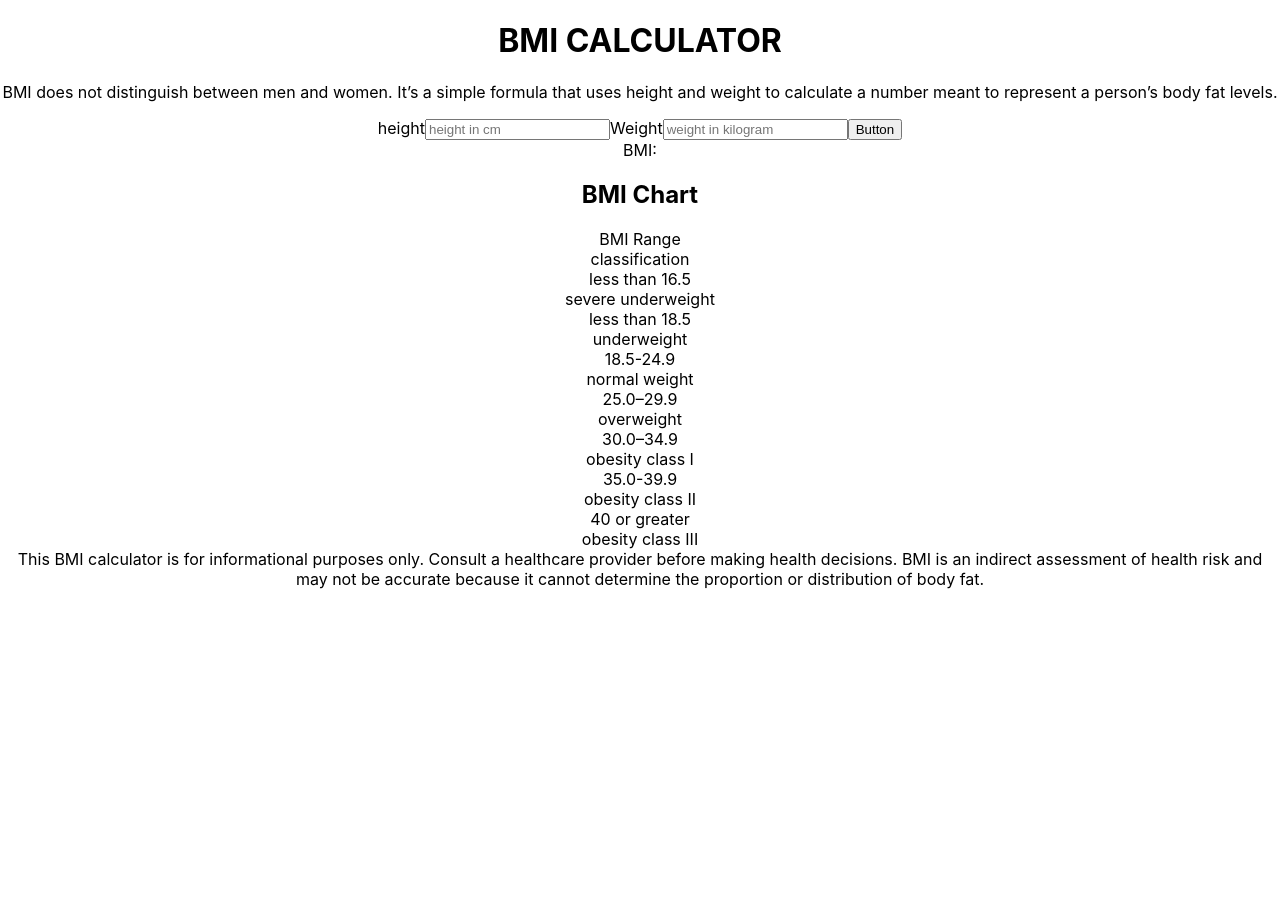
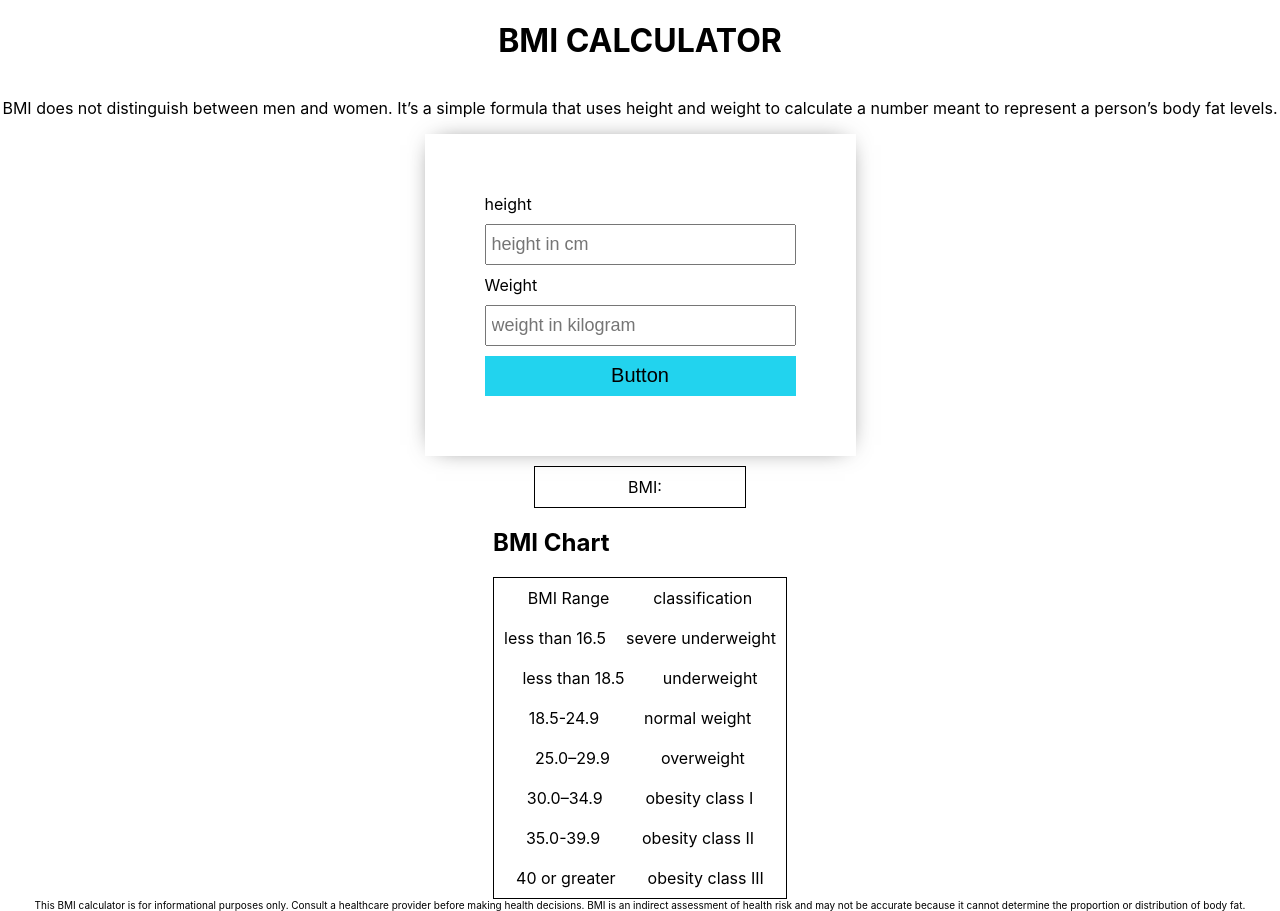
Before and after one commit to RaviPratihast/bmi-calculator, a React (Create React App) app: page / in a window 1280 px wide. Before the commit the page ends 800 px from the top, so only its background shows below. Built offline with nearby package versions, Linux system fonts and the light colour scheme.

Commit message:
style: styling of App is Done.

```diff
--- a/src/App.css
+++ b/src/App.css
@@ -1,38 +1,80 @@
 .App {
-  text-align: center;
+  /* background-color: aqua; */
+  display: flex;
+  flex-direction: column;
+  justify-content: center;
+  align-items: center;
 }
 
-.App-logo {
-  height: 40vmin;
-  pointer-events: none;
+.bmi-calculator-container {
+  display: flex;
+  flex-direction: column;
+  justify-content: center;
+  align-items: center;
+}
+.bmi-calculator-container > form {
+  display: flex;
+  flex-direction: column;
+  gap: 10px;
+  /* border: 1px solid black; */
+  padding: 60px;
+  /* background-color: var(--bg-color-app); */
+  background-color: white;
+  -webkit-box-shadow: 0px 0px 24px -11px rgba(0, 0, 0, 0.75);
+  -moz-box-shadow: 0px 0px 24px -11px rgba(0, 0, 0, 0.75);
+  box-shadow: 0px 0px 24px -11px rgba(0, 0, 0, 0.75);
+}
+.bmi-calculator-container > form > input {
+  height: 35px;
+  width: 300px;
+  font-size: 18px;
+  padding-left: 5px;
+  outline: none;
+}
+.bmi-calculator-container > form > button {
+  height: 40px;
+  font-size: 20px;
+  background-color: var(--border-color);
+  /* font: inherit; */
+  font-style: inherit;
+  font-weight: 400;
+  cursor: pointer;
+  /* border: 1px solid black; */
+  border: none;
 }
 
-@media (prefers-reduced-motion: no-preference) {
-  .App-logo {
-    animation: App-logo-spin infinite 20s linear;
-  }
+.display-container {
+  margin-top: 10px;
+  border: 1px solid black;
+  height: 40px;
+  width: 200px;
+  display: flex;
+  align-items: center;
+  justify-content: center;
+  padding-left: 10px;
 }
 
-.App-header {
-  background-color: #282c34;
-  min-height: 100vh;
+.BMI-information-container {
   display: flex;
   flex-direction: column;
+}
+.main-BMI-chart-container {
+  display: flex;
+  flex-direction: column;
+  border: 1px solid black;
+}
+.main-BMI-chart-container > .bmi-row {
+  display: flex;
+  justify-content: space-evenly;
+  padding: 10px;
+  gap: 20px;
+}
+/* .main-BMI-chart-container > .bmi-row > .bmi-column {
+  display: flex;
+  justify-content: center;
   align-items: center;
-  justify-content: center;
-  font-size: calc(10px + 2vmin);
-  color: white;
+  border: 1px solid black;
+} */
+footer {
+  font-size: 10px;
 }
-
-.App-link {
-  color: #61dafb;
-}
-
-@keyframes App-logo-spin {
-  from {
-    transform: rotate(0deg);
-  }
-  to {
-    transform: rotate(360deg);
-  }
-}
--- a/src/App.js
+++ b/src/App.js
@@ -55,35 +55,35 @@ function App() {
         <div className="BMI-information-container">
           <h2>BMI Chart</h2>
           <div className="main-BMI-chart-container">
-            <div className="BMI-range-classification-container ">
-              <div>BMI Range</div>
-              <div>classification</div>
+            <div className="bmi-row BMI-range-classification-container ">
+              <div className="bmi-column">BMI Range</div>
+              <div className="bmi-column">classification</div>
             </div>
-            <div className="severe-underweight-container">
+            <div className="bmi-row severe-underweight-container">
               <div>less than 16.5</div>
               <div>severe underweight</div>
             </div>
-            <div className="underweight-container">
+            <div className="bmi-row underweight-container">
               <div>less than 18.5</div>
               <div>underweight</div>
             </div>
-            <div className="normal-weight-container">
+            <div className="bmi-row normal-weight-container">
               <div>18.5-24.9</div>
               <div>normal weight</div>
             </div>
-            <div className="overweight-container">
+            <div className="bmi-row overweight-container">
               <div>25.0–29.9</div>
               <div>overweight</div>
             </div>
-            <div className="obesity-class-1-container">
+            <div className="bmi-row obesity-class-1-container">
               <div>30.0–34.9</div>
               <div>obesity class I</div>
             </div>
-            <div className="obesity-class-2-container">
+            <div className="bmi-row obesity-class-2-container">
               <div>35.0-39.9</div>
               <div>obesity class II</div>
             </div>
-            <div className="obesity-class-3-container">
+            <div className="bmi-row obesity-class-3-container">
               <div>40 or greater</div>
               <div>obesity class III</div>
             </div>
--- a/src/index.css
+++ b/src/index.css
@@ -1,13 +1,17 @@
+:root {
+  --bg-color-app: #f1f5f9;
+  --border-color: #22d3ee;
+}
 body {
   margin: 0;
-  font-family: -apple-system, BlinkMacSystemFont, 'Segoe UI', 'Roboto', 'Oxygen',
-    'Ubuntu', 'Cantarell', 'Fira Sans', 'Droid Sans', 'Helvetica Neue',
+  font-family: -apple-system, BlinkMacSystemFont, "Segoe UI", "Roboto", "Oxygen",
+    "Ubuntu", "Cantarell", "Fira Sans", "Droid Sans", "Helvetica Neue",
     sans-serif;
   -webkit-font-smoothing: antialiased;
   -moz-osx-font-smoothing: grayscale;
 }
 
 code {
-  font-family: source-code-pro, Menlo, Monaco, Consolas, 'Courier New',
+  font-family: source-code-pro, Menlo, Monaco, Consolas, "Courier New",
     monospace;
 }
```
